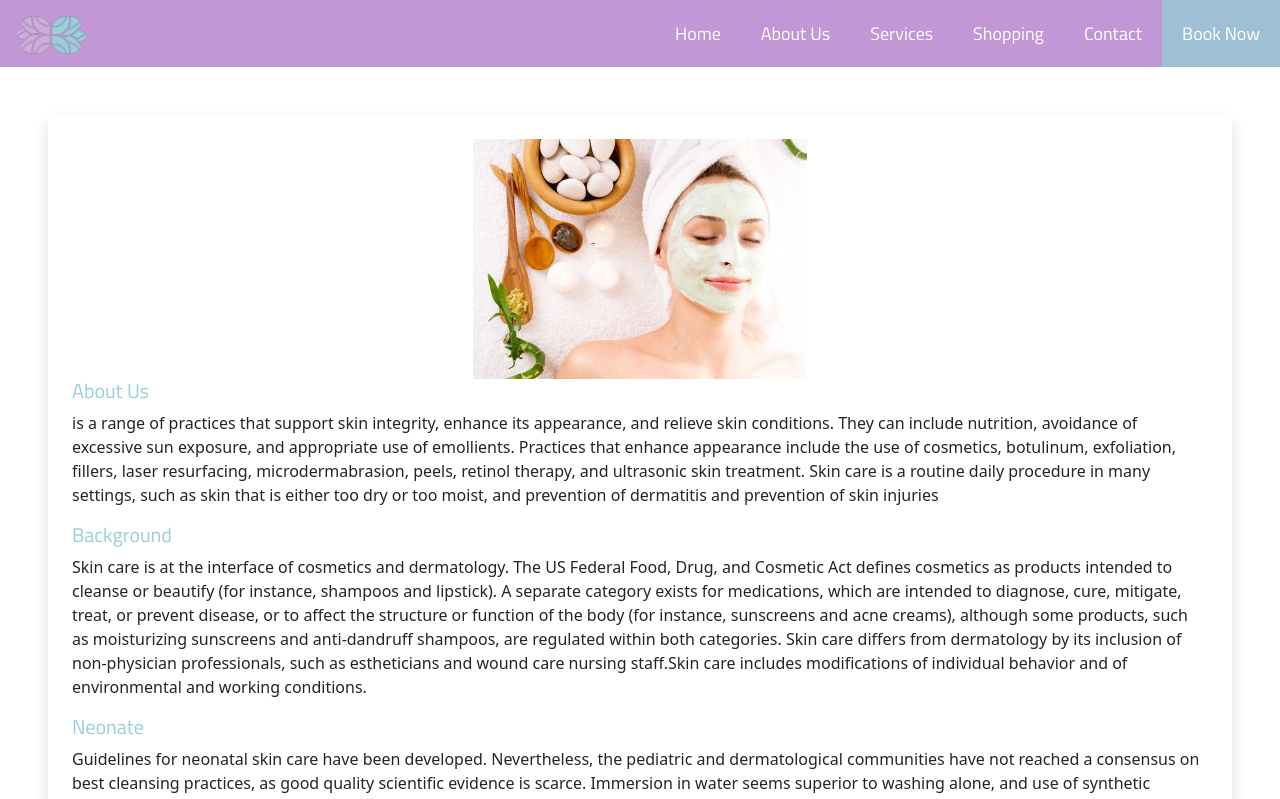
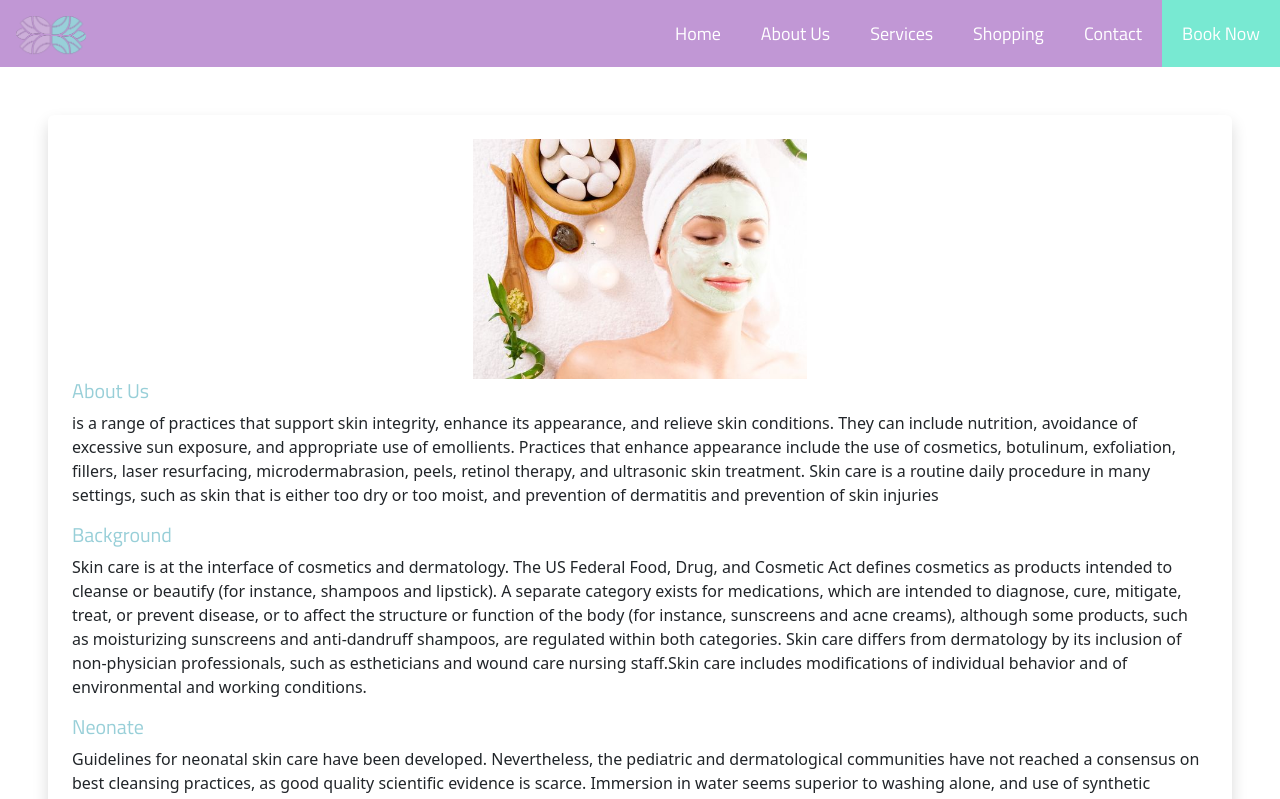
Before and after one commit to saifalaasabelaish/spa-project, a React (Create React App) app: page /SkinCarePage in a window 1280 px wide. Shown: the top 799 px of the page. Built offline with nearby package versions, Linux system fonts and the light colour scheme.

Commit message:
Update Navbar.css

```diff
--- a/src/components/common/Navbar.css
+++ b/src/components/common/Navbar.css
@@ -33,8 +33,5 @@
 }
 
 .navbarr .bookingbtn{
-  color: #ffffff;
-	background-color: #78e9d27c;
+background-color: #78e9d2;
 }
-
-/* Areen work , class name for navnar & logo & hover & font  */
```
